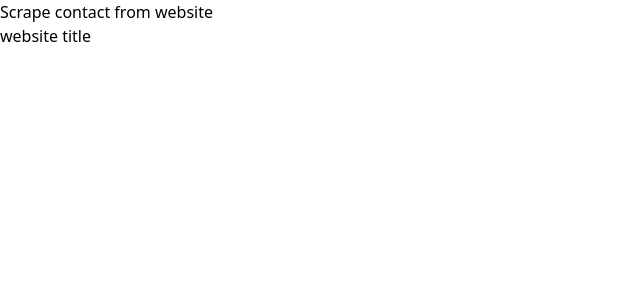
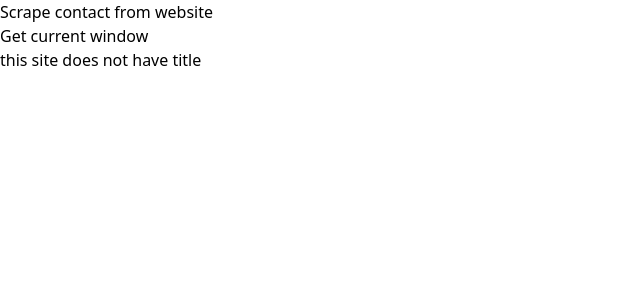
Before and after one commit to JoshuaOzibo/Learning-Chrome-Extension, a React (Vite) app: page / in a window 1280 px wide. Shown: the top 300 px of the page, without its empty margins (0-640 px from the left). Built offline with nearby package versions, Linux system fonts and the light colour scheme; no server answers.

Commit message:
got the title of any active tabs

```diff
--- a/src/App.tsx
+++ b/src/App.tsx
@@ -5,7 +5,7 @@ export default function App() {
 
   return (
     <div className='w-[300px] h-[600px]'>
-    <ContactScrapingUi title='website title' />
+    <ContactScrapingUi />
     </div>
   );
 }
--- a/src/contactScraper/ContactScrapUi.tsx
+++ b/src/contactScraper/ContactScrapUi.tsx
@@ -1,10 +1,33 @@
+import { useEffect, useState } from "react";
 
+export default function ContactScrapingUi() {
+  const [websiteTitle, setWebsiteTitle] = useState<string | undefined>(
+    undefined
+  );
 
-export default function ContactScrapingUi({title}: {title: string}){
-    return (
-        <div>
-        <h1>Scrape contact from website</h1>
-        <p>{title}</p>
+  useEffect(() => {
+    chrome.tabs.query({ active: true, currentWindow: true }, (tabs) => {
+      const [title] = tabs;
+      setWebsiteTitle(title.title);
+    });
+  }, []);
+
+  const handleCurrentTab = () => {
+    chrome.tabs.query({ active: true, currentWindow: true }, (tabs) => {
+      console.log(tabs);
+      // console.log(tabs);
+    });
+  };
+  return (
+    <div>
+      <h1>Scrape contact from website</h1>
+
+      <button className="border border-black" onClick={handleCurrentTab}>
+        Get current window
+      </button>
+      <p className="text-xs font-bold">
+        {!websiteTitle ? "this site does not have title " : websiteTitle}
+      </p>
     </div>
-    )
+  );
 }
```
